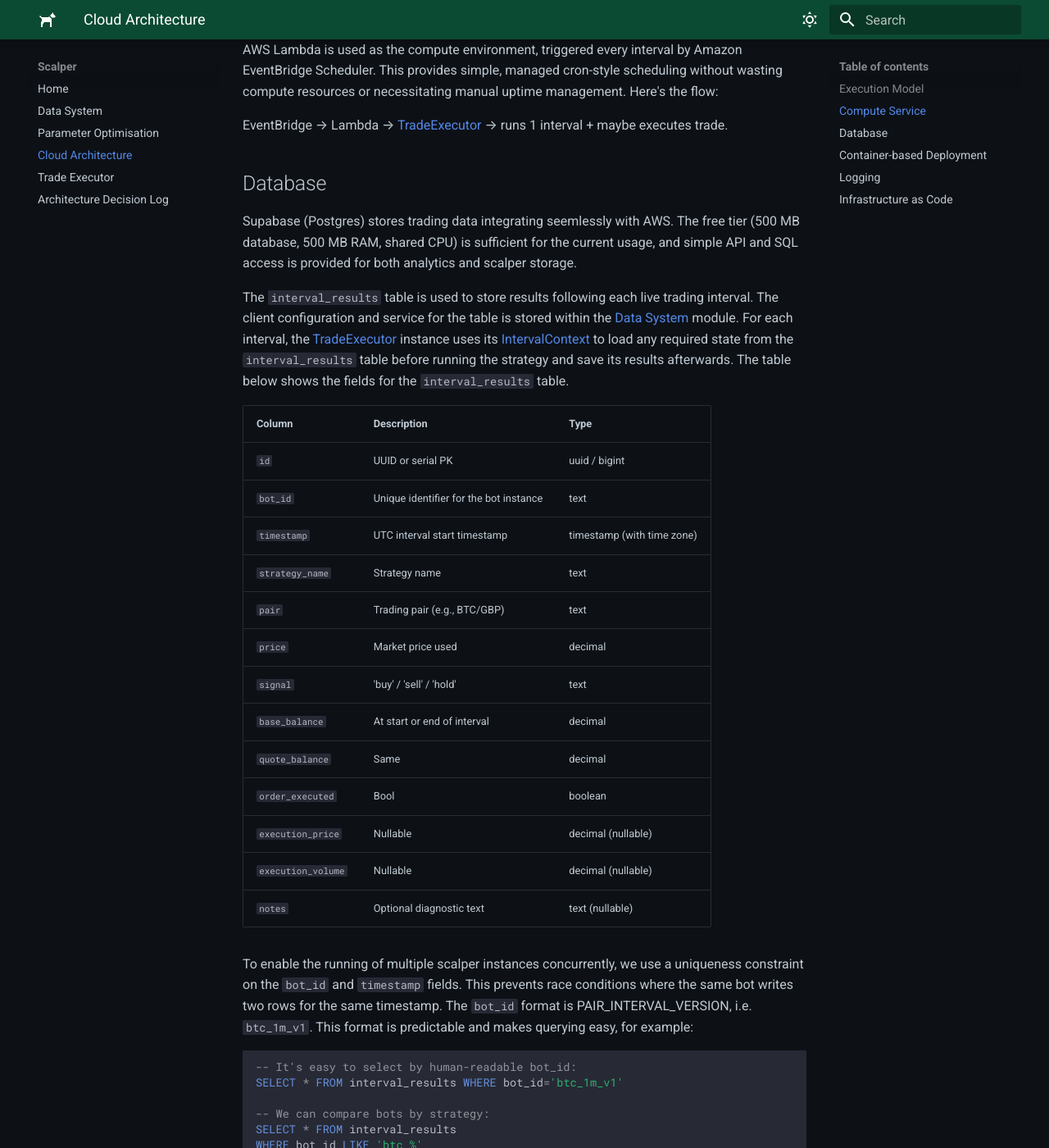
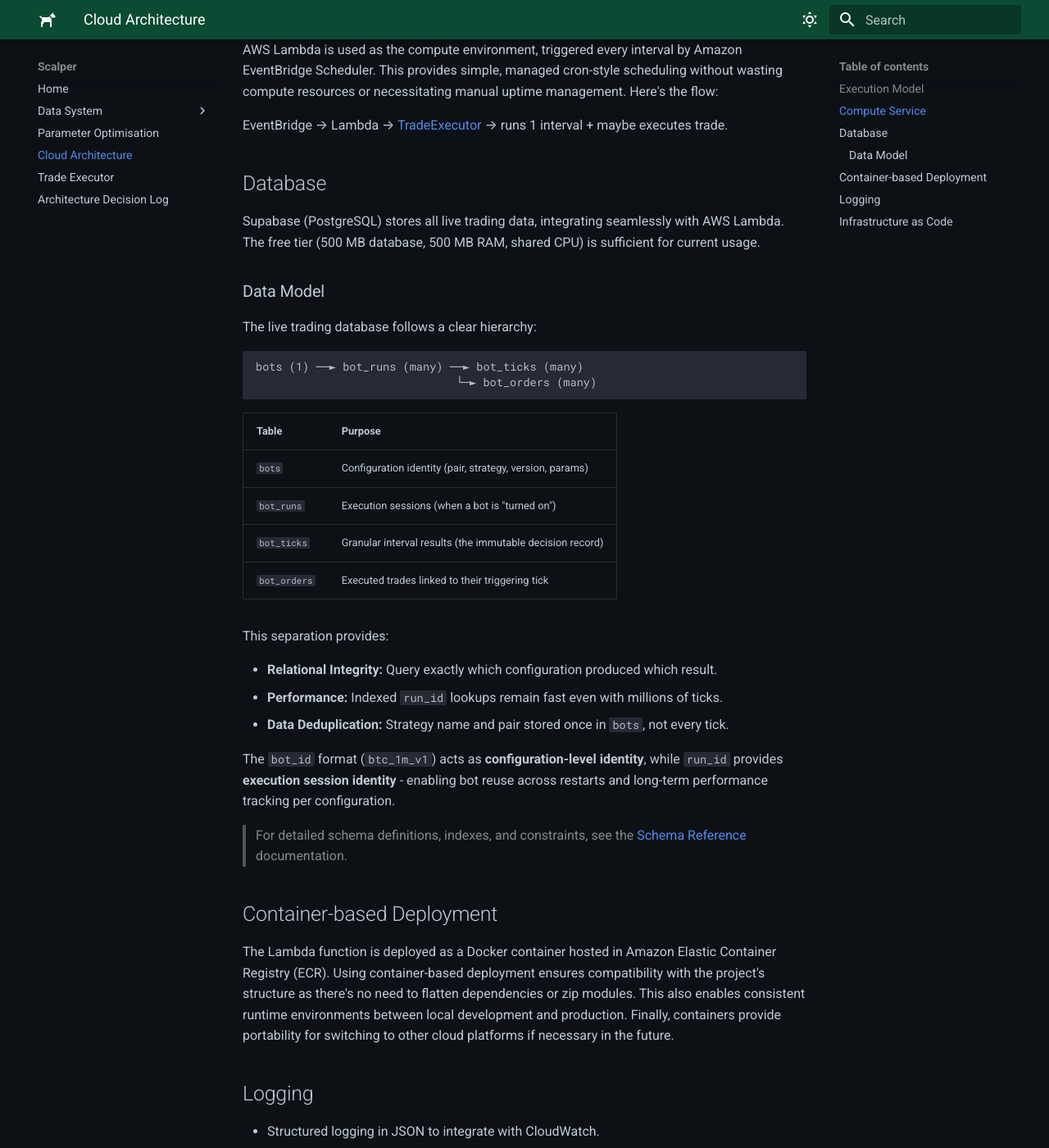
Before and after one commit to Phil-Lord/crypto-scalper, an MkDocs documentation site: the page built from docs/cloud-architecture.md, in a window 1280 px wide and 1400 px high, scrolled down 618 px. Shown: the whole window at 82% size. Built offline with MkDocs 1.6.1 and Material for MkDocs 9.7.7, drawn with Linux system fonts in a browser that asks for light colours; some of the changed text lies outside the part shown.

Commit message:
DOC: Update DS and cloud deployment docs to reflect new architecture

````diff
--- a/docs/cloud-architecture.md
+++ b/docs/cloud-architecture.md
@@ -24,49 +24,37 @@
 
 ## Database
 
-Supabase (Postgres) stores trading data integrating seemlessly with AWS. The free tier
-(500 MB database, 500 MB RAM, shared CPU) is sufficient for the current usage, and simple API and
-SQL access is provided for both analytics and scalper storage.
+Supabase (PostgreSQL) stores all live trading data, integrating seamlessly with AWS Lambda. The
+free tier (500 MB database, 500 MB RAM, shared CPU) is sufficient for current usage.
 
-The `interval_results` table is used to store results following each live trading interval. The
-client configuration and service for the table is stored within the [Data System](data-system.md) module. For
-each interval, the [TradeExecutor](trade-executor.md) instance uses its [IntervalContext](trade-executor.md#interval-context-object)
-to load any required state from the `interval_results` table before running the strategy and save
-its results afterwards. The table below shows the fields for the `interval_results` table.
+### Data Model
 
-| Column             | Description                            | Type                       |
-| ------------------ | -------------------------------------- | -------------------------- |
-| `id`               | UUID or serial PK                      | uuid / bigint              |
-| `bot_id`           | Unique identifier for the bot instance | text                       |
-| `timestamp`        | UTC interval start timestamp           | timestamp (with time zone) |
-| `strategy_name`    | Strategy name                          | text                       |
-| `pair`             | Trading pair (e.g., BTC/GBP)           | text                       |
-| `price`            | Market price used                      | decimal                    |
-| `signal`           | 'buy' / 'sell' / 'hold'                | text                       |
-| `base_balance`     | At start or end of interval            | decimal                    |
-| `quote_balance`    | Same                                   | decimal                    |
-| `order_executed`   | Bool                                   | boolean                    |
-| `execution_price`  | Nullable                               | decimal (nullable)         |
-| `execution_volume` | Nullable                               | decimal (nullable)         |
-| `notes`            | Optional diagnostic text               | text (nullable)            |
+The live trading database follows a clear hierarchy:
 
-To enable the running of multiple scalper instances concurrently, we use a uniqueness constraint
-on the `bot_id` and `timestamp` fields. This prevents race conditions where the same bot writes
-two rows for the same timestamp. The `bot_id` format is PAIR_INTERVAL_VERSION, i.e. `btc_1m_v1`.
-This format is predictable and makes querying easy, for example:
+```
+bots (1) ──► bot_runs (many) ──► bot_ticks (many)
+                              └─► bot_orders (many)
+```
 
-```sql
--- It's easy to select by human-readable bot_id:
-SELECT * FROM interval_results WHERE bot_id='btc_1m_v1'
+| Table        | Purpose                                                   |
+| ------------ | --------------------------------------------------------- |
+| `bots`       | Configuration identity (pair, strategy, version, params)  |
+| `bot_runs`   | Execution sessions (when a bot is "turned on")            |
+| `bot_ticks`  | Granular interval results (the immutable decision record) |
+| `bot_orders` | Executed trades linked to their triggering tick           |
 
--- We can compare bots by strategy:
-SELECT * FROM interval_results
-WHERE bot_id LIKE 'btc_%'
-AND strategy_name = 'PrecisionTrend'
+This separation provides:
 
--- We can compare bots for a specific coin and interval:
-SELECT * FROM interval_results WHERE bot_id LIKE 'btc_1m_%'
-```
+- **Relational Integrity:** Query exactly which configuration produced which result.
+- **Performance:** Indexed `run_id` lookups remain fast even with millions of ticks.
+- **Data Deduplication:** Strategy name and pair stored once in `bots`, not every tick.
+
+The `bot_id` format (`btc_1m_v1`) acts as **configuration-level identity**, while `run_id` provides
+**execution session identity** - enabling bot reuse across restarts and long-term performance
+tracking per configuration.
+
+> For detailed schema definitions, indexes, and constraints, see the
+> [Schema Reference](data-system/schema-reference.md) documentation.
 
 ## Container-based Deployment
 
--- a/mkdocs.yml
+++ b/mkdocs.yml
@@ -18,7 +18,11 @@
         name: Switch to dark mode
 nav:
   - index.md
-  - data-system.md
+  - Data System:
+      - data-system/index.md
+      - data-system/module-architecture.md
+      - data-system/backends.md
+      - data-system/schema-reference.md
   - parameter-optimisation.md
   - cloud-architecture.md
   - trade-executor.md
````
Also changed, not shown: docs/data-system/backends.md (added, +45 -0 lines), docs/data-system/index.md (added, +16 -0 lines), docs/data-system/module-architecture.md (renamed from docs/data-system.md, +5 -14 lines), docs/data-system/schema-reference.md (added, +121 -0 lines).
